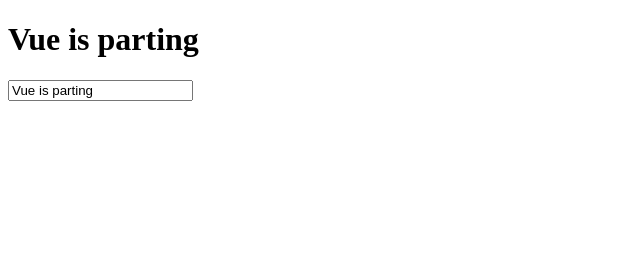
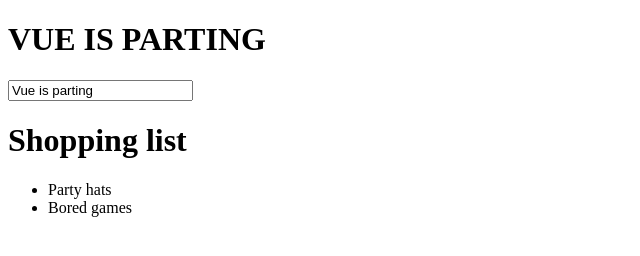
Before and after one commit to redigebretsi/Vue3-Concepts, a plain HTML site: page index.html in a window 1280 px wide. Shown: the whole page, without its empty margins (0-640 px from the left). Drawn offline with nearby package versions, Linux system fonts and the light colour scheme.

Commit message:
V-for directive and little styling

```diff
--- a/index.html
+++ b/index.html
@@ -4,18 +4,28 @@
     <meta charset="UTF-8">
     <meta http-equiv="X-UA-Compatible" content="IE=edge">
     <meta name="viewport" content="width=device-width, initial-scale=1.0">
+    <link rel="stylesheet" href="style.css">
     <title>Document</title>
 </head>
 <body>
-    <div id="shopping-list"><h1>{{header}}</h1>
+    <script src="https://unpkg.com/vue@3"></script>
+    <div id="shopping-list" class="root"><h1>{{header.toUpperCase()}}</h1>
         <input v-model="header">
+        <h1>Shopping list</h1>
+        <ul>
+            <!//distructure the items before use>
+            <li v-for="{id,label} in items" :key="id">{{label}}</li>
+        </ul>
     </div>
-    <script src="https://unpkg.com/vue@3"></script>
     <script>
         Vue.createApp({
             data(){
                 return {
-                    header: "Vue is parting"
+                    header: "Vue is parting",
+                    items:[
+                    {id: 1, label:"Party hats"},
+                    {id: 2, label:"Bored games"}
+                    ]
                 }
                 }
         }).mount('#shopping-list')
```
